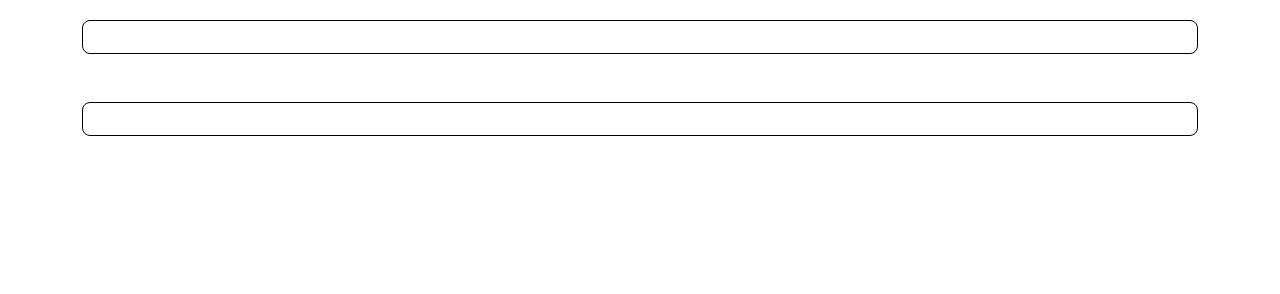
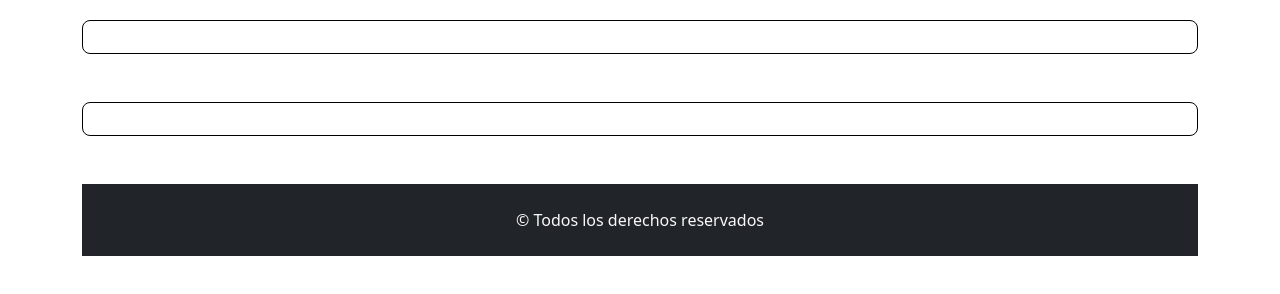
Before and after one commit to antoortega18072023/TP5-EJ4-JS, a plain HTML site: page index.html in a window 1280 px wide. Shown: the part 180-474 px from the top of the page. Drawn offline with nearby package versions, Linux system fonts and the light colour scheme.

Commit message:
footer agregado

```diff
--- a/index.html
+++ b/index.html
@@ -44,6 +44,9 @@
             <p id="hora" class="sombraReloj fondoGris text-light py-3 border border-black rounded-3 text-uppercase mt-5"></p>
           </div>
 
+          <footer class="text-center py-2 bg-dark text-light">
+            <p class="m-0 p-3">&copy; Todos los derechos reservados</p>
+          </footer>
       </main>
     <script src="./js/app.js"></script>
 </body>
```
